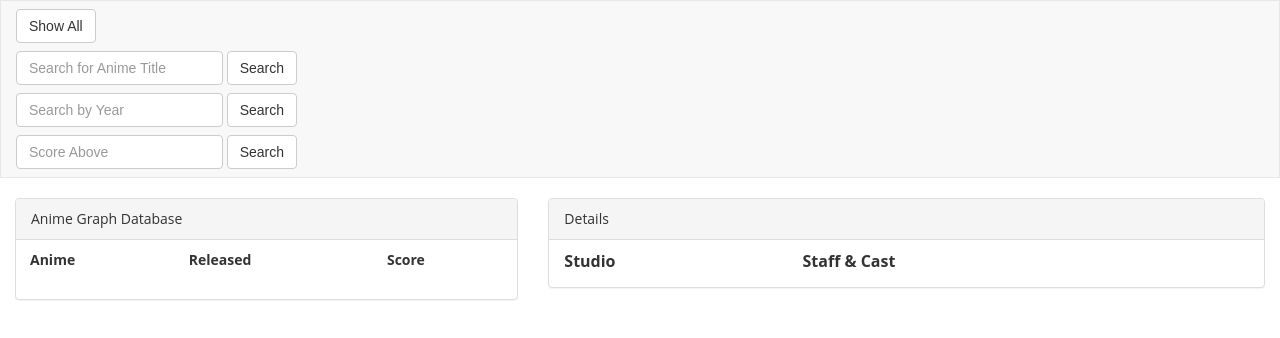
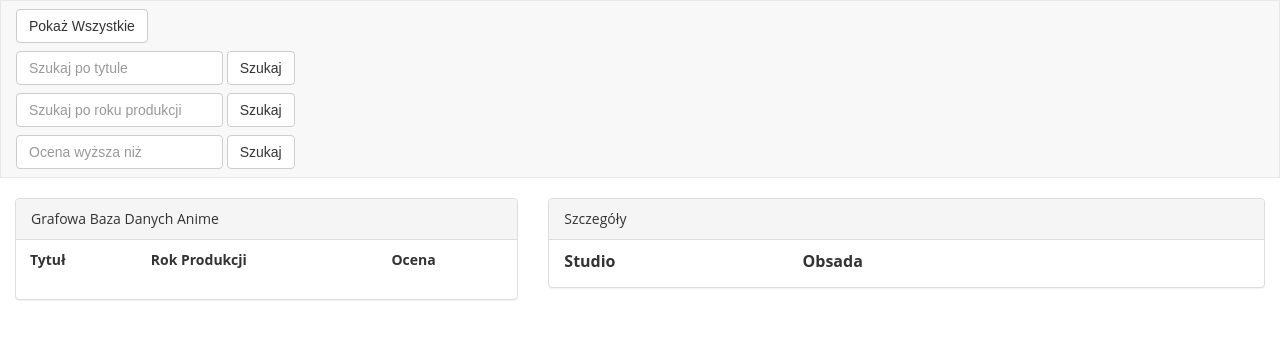
Before and after one commit to Szy11mon/Neo4j, a plain HTML site: page static/index.html in a window 1280 px wide. Drawn offline with nearby package versions, Linux system fonts and the light colour scheme; no server answers.

Commit message:
final commit

```diff
--- a/static/index.html
+++ b/static/index.html
@@ -328,7 +328,7 @@ body
     margin-left: -25px;
 }
 </style>
-    <title>Anime Graph Database</title>
+    <title>Grafowa Baza Danych Anime</title>
 </head>
 
 <body>
@@ -338,25 +338,25 @@ body
                 <ul class="nav navbar-nav">
                     <li>
                         <form role="all" class="navbar-form" id="all">
-                            <button class="btn btn-default" type="submit">Show All</button>
+                            <button class="btn btn-default" type="submit">Pokaż Wszystkie</button>
                         </form>
                         <form role="search" class="navbar-form" id="search">
                             <div class="form-group">
-                                <input type="text" value="" placeholder="Search for Anime Title" class="form-control" name="search">
+                                <input type="text" value="" placeholder="Szukaj po tytule" class="form-control" name="search">
                             </div>
-                            <button class="btn btn-default" type="submit">Search</button>
+                            <button class="btn btn-default" type="submit">Szukaj</button>
                         </form>
                         <form role="search_year" class="navbar-form" id="search_year">
                             <div class="form-group">
-                                <input type="text" value="" placeholder="Search by Year" class="form-control" name="search_year">
+                                <input type="text" value="" placeholder="Szukaj po roku produkcji" class="form-control" name="search_year">
                             </div>
-                            <button class="btn btn-default" type="submit">Search</button>
+                            <button class="btn btn-default" type="submit">Szukaj</button>
                         </form>
                         <form role="search_score" class="navbar-form" id="search_score">
                             <div class="form-group">
-                                <input type="text" value="" placeholder="Score Above" class="form-control" name="search_score">
+                                <input type="text" value="" placeholder="Ocena wyższa niż" class="form-control" name="search_score">
                             </div>
-                            <button class="btn btn-default" type="submit">Search</button>
+                            <button class="btn btn-default" type="submit">Szukaj</button>
                         </form>
                     </li>
                 </ul>
@@ -369,13 +369,13 @@ body
 <div class="row">
     <div class="col-md-2">
         <div class="panel panel-default">
-            <div class="panel-heading">Anime Graph Database</div>
+            <div class="panel-heading">Grafowa Baza Danych Anime</div>
             <table id="results" class="table table-striped table-hover">
                 <thead>
                 <tr>
-                    <th>Anime</th>
-                    <th>Released</th>
-                    <th>Score</th>
+                    <th>Tytuł</th>
+                    <th>Rok Produkcji</th>
+                    <th>Ocena</th>
                 </tr>
                 </thead>
                 <tbody>
@@ -385,14 +385,14 @@ body
     </div>
     <div class="col-md-4">
         <div class="panel panel-default">
-            <div class="panel-heading" id="title">Details</div>
+            <div class="panel-heading" id="title">Szczegóły</div>
             <div class="row">
                 <div class="col-sm col-md-1">
                     <h1>Studio</h1>
                     <div id="studio"></div>
                 </div>
                 <div class="col-md-5 col-sm">
-                    <h1>Staff & Cast</h1>
+                    <h1>Obsada</h1>
                     <ul id="crew">
                     </ul>
                 </div>
@@ -419,7 +419,7 @@ body
                         $("#studio").text(data.studio);
                         var $list = $("#crew").empty();
                         data.cast.forEach(function (cast) {
-                            $list.append($("<li>" + cast.name + " " +cast.job + (cast.job == "voiced"?" " + cast.role : "") + "</li>"));
+                            $list.append($("<li>" + cast.name + " " + (cast.job == "voiced"?" jako " + cast.role : "") + (cast.job == "directed"?" - Reżyser " : "") + (cast.job == "wrote"?" - Oryginalny Autor " : "") + "</li>"));
                         });
                     }, "json");
             return false;
```
Also changed, not shown: 1 other file.
